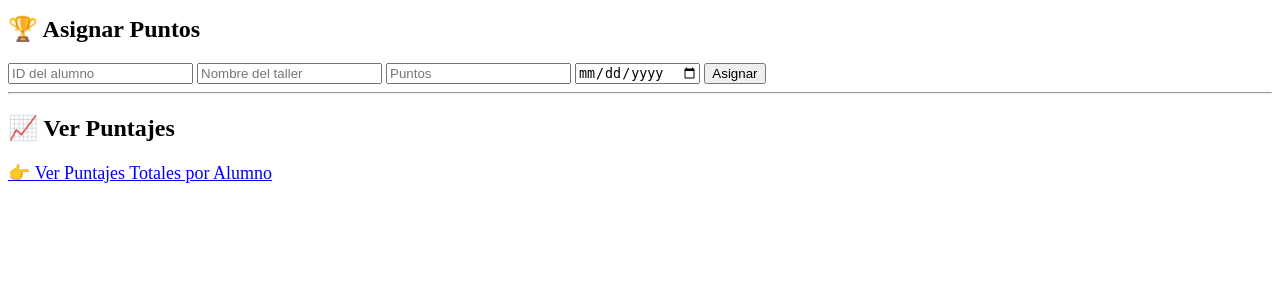
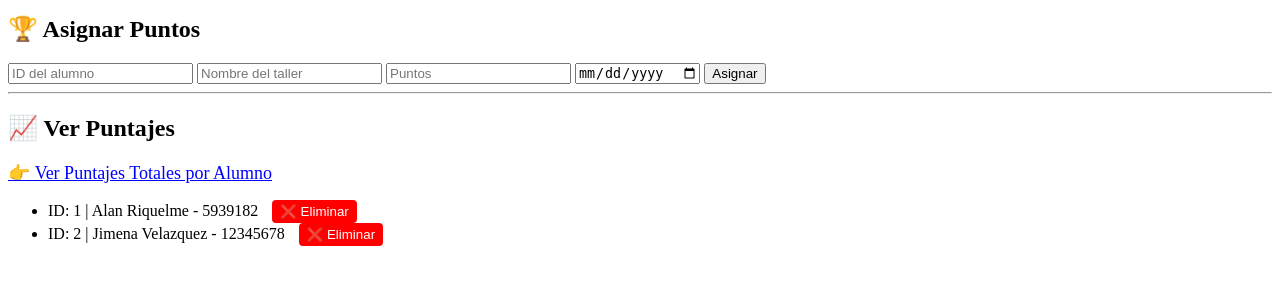
Before and after one commit to alanriquelmee/puntos-talleres-flask, a Flask app: page / in a window 1280 px wide. Shown: the part 177-477 px from the top of the page. Run offline with Flask 3, Linux system fonts and the light colour scheme; data comes from the database, SQL or seed files in the repository.

Commit message:
Agregado el boton para eliminar alumnos de forma manual

```diff
--- a/main.py
+++ b/main.py
@@ -52,6 +52,15 @@ def puntajes():
         GROUP BY alumnos.id
     ''').fetchall()
     return render_template('puntajes.html', puntajes=puntajes)
+@app.route('/eliminar_alumno/<int:alumno_id>', methods=['POST'])
+def eliminar_alumno(alumno_id):
+    db = get_db()
+    # Borrar primero los puntos relacionados
+    db.execute('DELETE FROM talleres WHERE alumno_id = ?', (alumno_id,))
+    # Luego borrar el alumno
+    db.execute('DELETE FROM alumnos WHERE id = ?', (alumno_id,))
+    db.commit()
+    return redirect('/')
 
 if __name__ == '__main__':
     app.run(debug=True)
--- a/templates/index.html
+++ b/templates/index.html
@@ -37,3 +37,13 @@
     👉 Ver Puntajes Totales por Alumno
   </a>
 </p>
+<ul>
+  {% for alumno in alumnos %}
+    <li>
+      ID: {{ alumno.id }} | {{ alumno.nombre }} - {{ alumno.cedula }}
+      <form action="/eliminar_alumno/{{ alumno.id }}" method="POST" style="display:inline;" onsubmit="return confirm('¿Eliminar este alumno?');">
+        <button style="color: white; background-color: red; border: none; padding: 4px 8px; margin-left: 10px; border-radius: 4px;">❌ Eliminar</button>
+      </form>
+    </li>
+  {% endfor %}
+</ul>
```
